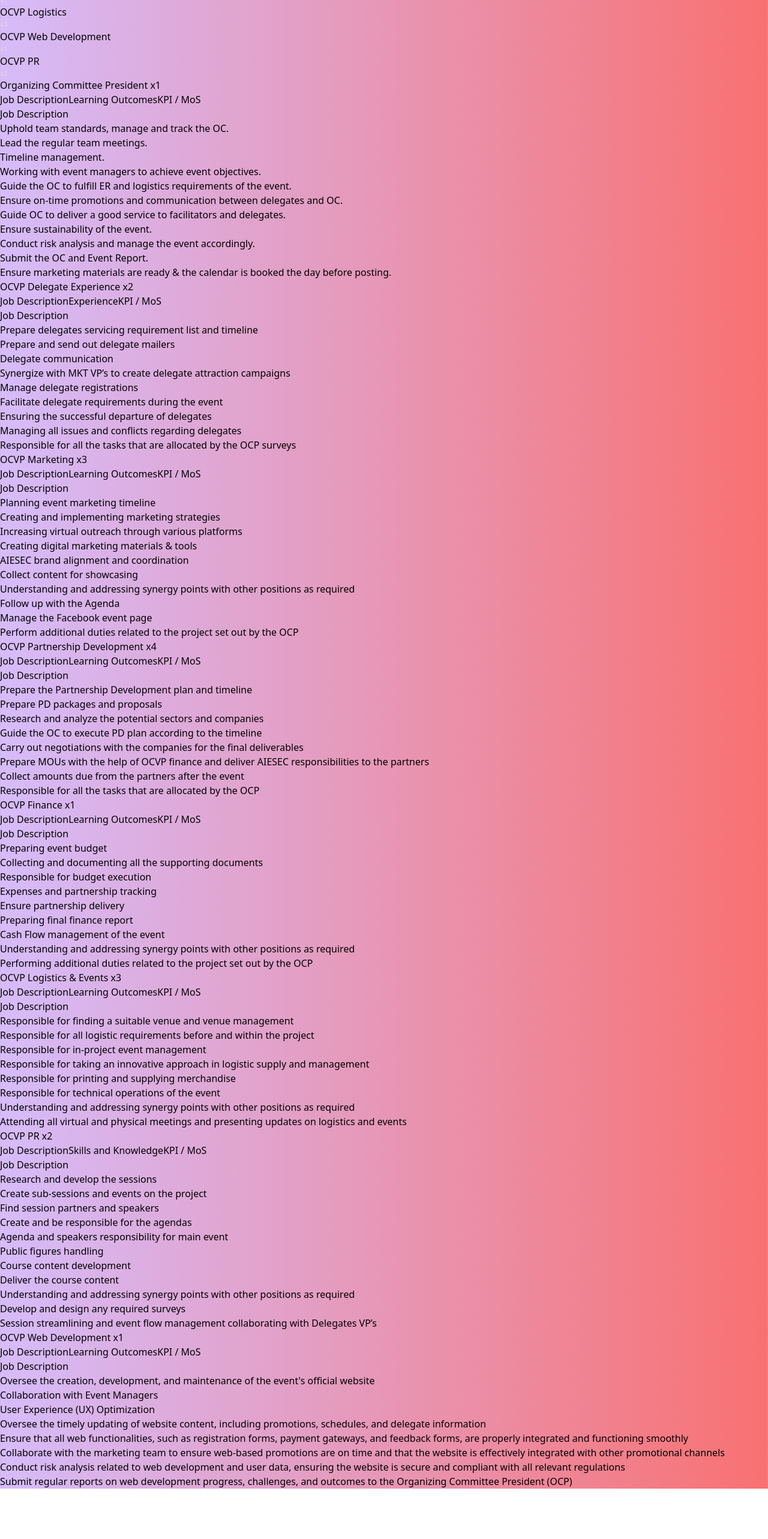
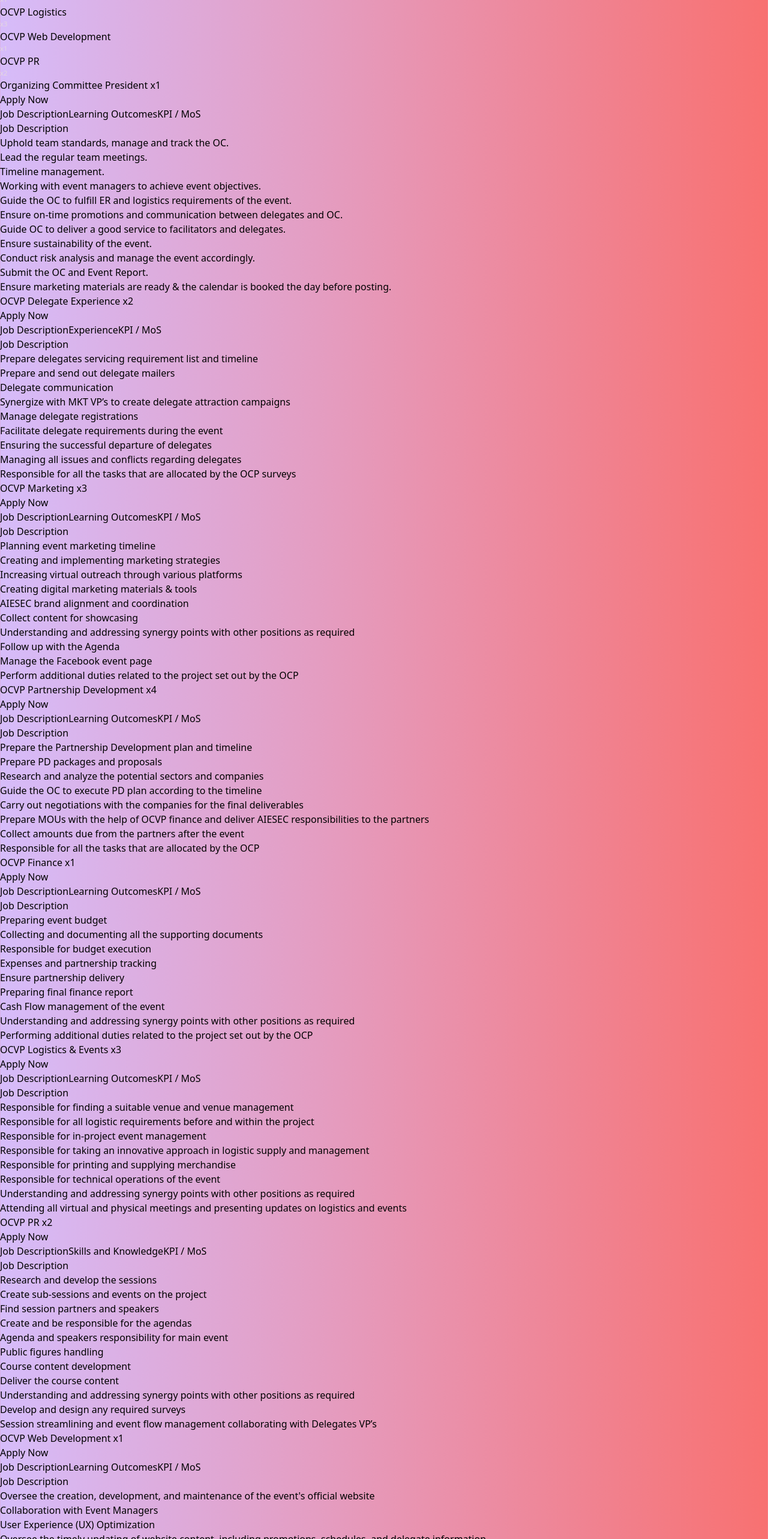
Before and after one commit to icy-r/aiesec, a React (Vite) app: page / in a window 1280 px wide. Shown: the part 3360-5926 px from the top of the page at 60% size. Before the commit the page ends 5842 px from the top, so only its background shows below. Built offline with nearby package versions, Linux system fonts and the light colour scheme.

Commit message:
chore: Update Job components to use full width on medium screens

```diff
--- a/src/components/Job1.jsx
+++ b/src/components/Job1.jsx
@@ -1,30 +1,45 @@
-import React, { useState } from 'react';
+import React, { useState } from "react";
 
 function TabContent({ activeTab }) {
   switch (activeTab) {
-    case 'description':
+    case "description":
       return (
         <div className="bg-gray-800 p-6 rounded-lg shadow-lg">
-          <h3 className="text-white text-2xl font-bold mb-4">Job Description</h3>
+          <h3 className="text-white text-2xl font-bold mb-4">
+            Job Description
+          </h3>
           <ul className="text-white text-lg space-y-4">
             <li>Uphold team standards, manage and track the OC.</li>
             <li>Lead the regular team meetings.</li>
             <li>Timeline management.</li>
             <li>Working with event managers to achieve event objectives.</li>
-            <li>Guide the OC to fulfill ER and logistics requirements of the event.</li>
-            <li>Ensure on-time promotions and communication between delegates and OC.</li>
-            <li>Guide OC to deliver a good service to facilitators and delegates.</li>
+            <li>
+              Guide the OC to fulfill ER and logistics requirements of the
+              event.
+            </li>
+            <li>
+              Ensure on-time promotions and communication between delegates and
+              OC.
+            </li>
+            <li>
+              Guide OC to deliver a good service to facilitators and delegates.
+            </li>
             <li>Ensure sustainability of the event.</li>
             <li>Conduct risk analysis and manage the event accordingly.</li>
             <li>Submit the OC and Event Report.</li>
-            <li>Ensure marketing materials are ready & the calendar is booked the day before posting.</li>
+            <li>
+              Ensure marketing materials are ready & the calendar is booked the
+              day before posting.
+            </li>
           </ul>
         </div>
       );
-    case 'outcomes':
+    case "outcomes":
       return (
         <div className="bg-gray-800 p-6 rounded-lg shadow-lg">
-          <h3 className="text-white text-2xl font-bold mb-4">Learning Outcomes</h3>
+          <h3 className="text-white text-2xl font-bold mb-4">
+            Learning Outcomes
+          </h3>
           <ul className="text-white text-lg space-y-4">
             <li>Event management skills</li>
             <li>Team management skills</li>
@@ -34,7 +49,7 @@
           </ul>
         </div>
       );
-    case 'kpi':
+    case "kpi":
       return (
         <div className="bg-gray-800 p-6 rounded-lg shadow-lg">
           <h3 className="text-white text-2xl font-bold mb-4">KPI / MoS</h3>
@@ -54,30 +69,43 @@
 }
 
 function Job1() {
-  const [activeTab, setActiveTab] = useState('description');
+  const [activeTab, setActiveTab] = useState("description");
 
   return (
     <div className="flex flex-col md:min-w-full items-center justify-center py-8 px-4 md:px-8">
-      <h2 className="text-white text-4xl font-extrabold mb-6">
-        Organizing Committee President x1
-      </h2>
+      <div className="flex md:gap-3 justify-around flex-grow w-full">
+        <div className="text-white text-4xl font-extrabold mb-6">
+          Organizing Committee President x1
+        </div>
+        <div>
+          <button className="bg-blue-500 text-white px-6 py-3 rounded-lg hover:bg-blue-600 transition duration-300">
+            Apply Now
+          </button>
+        </div>
+      </div>
       <div className="w-full max-w-4xl bg-gray-800 rounded-lg shadow-lg overflow-auto">
         <div className="flex border-b border-gray-700">
           <button
-            className={`w-1/3 py-4 text-center text-white text-lg font-semibold ${activeTab === 'description' ? 'bg-gray-700' : 'bg-gray-800'}`}
-            onClick={() => setActiveTab('description')}
+            className={`w-1/3 py-4 text-center text-white text-lg font-semibold ${
+              activeTab === "description" ? "bg-gray-700" : "bg-gray-800"
+            }`}
+            onClick={() => setActiveTab("description")}
           >
             Job Description
           </button>
           <button
-            className={`w-1/3 py-4 text-center text-white text-lg font-semibold ${activeTab === 'outcomes' ? 'bg-gray-700' : 'bg-gray-800'}`}
-            onClick={() => setActiveTab('outcomes')}
+            className={`w-1/3 py-4 text-center text-white text-lg font-semibold ${
+              activeTab === "outcomes" ? "bg-gray-700" : "bg-gray-800"
+            }`}
+            onClick={() => setActiveTab("outcomes")}
           >
             Learning Outcomes
           </button>
           <button
-            className={`w-1/3 py-4 text-center text-white text-lg font-semibold ${activeTab === 'kpi' ? 'bg-gray-700' : 'bg-gray-800'}`}
-            onClick={() => setActiveTab('kpi')}
+            className={`w-1/3 py-4 text-center text-white text-lg font-semibold ${
+              activeTab === "kpi" ? "bg-gray-700" : "bg-gray-800"
+            }`}
+            onClick={() => setActiveTab("kpi")}
           >
             KPI / MoS
           </button>
--- a/src/components/Job2.jsx
+++ b/src/components/Job2.jsx
@@ -58,9 +58,16 @@
 
   return (
     <div className="flex flex-col md:min-w-full items-center py-8 px-4 md:px-8">
-      <h2 className="text-white text-4xl font-extrabold mb-6">
-        OCVP Delegate Experience x2
-      </h2>
+      <div className="flex md:gap-3 justify-around flex-grow w-full">
+        <div className="text-white text-4xl font-extrabold mb-6">
+          OCVP Delegate Experience x2
+        </div>
+        <div>
+          <button className="bg-blue-500 text-white px-6 py-3 rounded-lg hover:bg-blue-600 transition duration-300">
+            Apply Now
+          </button>
+        </div>
+      </div>
 
       <div className="w-full max-w-4xl  bg-gray-800 rounded-lg shadow-lg overflow-auto">
         <div className="flex border-b border-gray-700">
--- a/src/components/Job3.jsx
+++ b/src/components/Job3.jsx
@@ -56,9 +56,16 @@
 
   return (
     <div className="flex flex-col md:min-w-full items-center py-8 px-4 md:px-8">
-      <h2 className="text-white text-4xl font-extrabold mb-6">
-        OCVP Marketing x3
-      </h2>
+      <div className="flex md:gap-3 justify-around flex-grow w-full">
+        <div className="text-white text-4xl font-extrabold mb-6">
+          OCVP Marketing x3
+        </div>
+        <div>
+          <button className="bg-blue-500 text-white px-6 py-3 rounded-lg hover:bg-blue-600 transition duration-300">
+            Apply Now
+          </button>
+        </div>
+      </div>
 
       <div className="w-full max-w-4xl bg-gray-800 rounded-lg shadow-lg overflow-auto">
         <div className="flex border-b border-gray-700">
--- a/src/components/Job4.jsx
+++ b/src/components/Job4.jsx
@@ -53,9 +53,16 @@
 
   return (
     <div className="flex flex-col md:min-w-full items-center py-8 px-4 md:px-8">
-      <h2 className="text-white text-4xl font-extrabold mb-6">
-        OCVP Partnership Development x4
-      </h2>
+      <div className="flex md:gap-3 justify-around flex-grow w-full">
+        <div className="text-white text-4xl font-extrabold mb-6">
+          OCVP Partnership Development x4
+        </div>
+        <div>
+          <button className="bg-blue-500 text-white px-6 py-3 rounded-lg hover:bg-blue-600 transition duration-300">
+            Apply Now
+          </button>
+        </div>
+      </div>
 
       <div className="w-full max-w-4xl bg-gray-800 rounded-lg shadow-lg overflow-auto">
         <div className="flex border-b border-gray-700">
--- a/src/components/Job5.jsx
+++ b/src/components/Job5.jsx
@@ -53,9 +53,16 @@
 
   return (
     <div className="flex flex-col md:min-w-full items-center py-8 px-4 md:px-8">
-      <h2 className="text-white text-4xl font-extrabold mb-6">
-        OCVP Finance x1
-      </h2>
+      <div className="flex md:gap-3 justify-around flex-grow w-full">
+        <div className="text-white text-4xl font-extrabold mb-6">
+          OCVP Finance x1
+        </div>
+        <div>
+          <button className="bg-blue-500 text-white px-6 py-3 rounded-lg hover:bg-blue-600 transition duration-300">
+            Apply Now
+          </button>
+        </div>
+      </div>
 
       <div className="w-full max-w-4xl bg-gray-800 rounded-lg shadow-lg overflow-auto">
         <div className="flex border-b border-gray-700">
--- a/src/components/Job6.jsx
+++ b/src/components/Job6.jsx
@@ -54,9 +54,16 @@
 
   return (
     <div className="flex flex-col md:min-w-full items-center py-8 px-4 md:px-8">
-      <h2 className="text-white text-4xl font-extrabold mb-6">
-        OCVP Logistics & Events x3
-      </h2>
+      <div className="flex md:gap-3 justify-around flex-grow w-full">
+        <div className="text-white text-4xl font-extrabold mb-6">
+          OCVP Logistics & Events x3
+        </div>
+        <div>
+          <button className="bg-blue-500 text-white px-6 py-3 rounded-lg hover:bg-blue-600 transition duration-300">
+            Apply Now
+          </button>
+        </div>
+      </div>
 
       <div className="w-full max-w-4xl bg-gray-800 rounded-lg shadow-lg overflow-auto">
         <div className="flex border-b border-gray-700">
--- a/src/components/Job7.jsx
+++ b/src/components/Job7.jsx
@@ -59,9 +59,16 @@
 
   return (
     <div className="flex flex-col md:min-w-full items-center py-8 px-4 md:px-8">
-      <h2 className="text-white text-4xl font-extrabold mb-6">
-        OCVP PR x2
-      </h2>
+      <div className="flex md:gap-3 justify-around flex-grow w-full">
+        <div className="text-white text-4xl font-extrabold mb-6">
+          OCVP PR x2
+        </div>
+        <div>
+          <button className="bg-blue-500 text-white px-6 py-3 rounded-lg hover:bg-blue-600 transition duration-300">
+            Apply Now
+          </button>
+        </div>
+      </div>
 
       <div className="w-full max-w-4xl bg-gray-800 rounded-lg shadow-lg overflow-auto">
         <div className="flex border-b border-gray-700">
--- a/src/components/Job8.jsx
+++ b/src/components/Job8.jsx
@@ -53,9 +53,16 @@
 
   return (
     <div className="flex flex-col md:min-w-full items-center py-8 px-4 md:px-8">
-      <h2 className="text-white text-4xl font-extrabold mb-6">
-        OCVP Web Development x1
-      </h2>
+      <div className="flex md:gap-3 justify-around flex-grow w-full">
+        <div className="text-white text-4xl font-extrabold mb-6">
+          OCVP Web Development x1
+        </div>
+        <div>
+          <button className="bg-blue-500 text-white px-6 py-3 rounded-lg hover:bg-blue-600 transition duration-300">
+            Apply Now
+          </button>
+        </div>
+      </div>
 
       {/* Adjusted the width by adding max-w-4xl */}
       <div className="w-full max-w-4xl bg-gray-800 rounded-lg shadow-lg overflow-auto">
```
